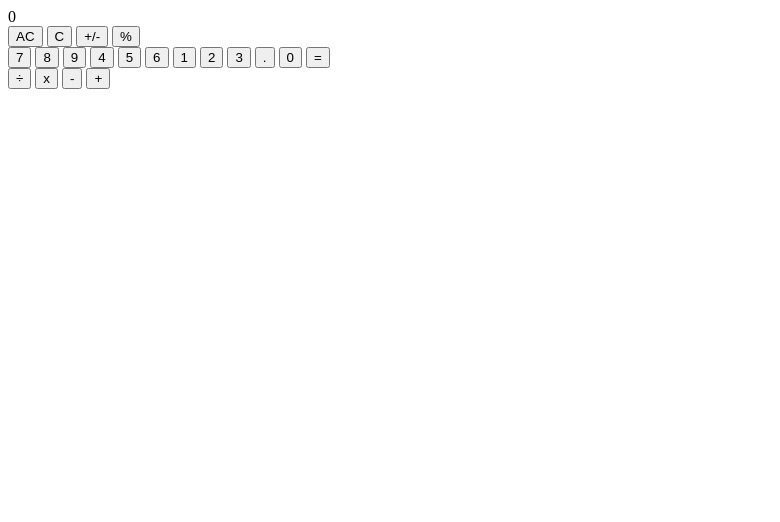
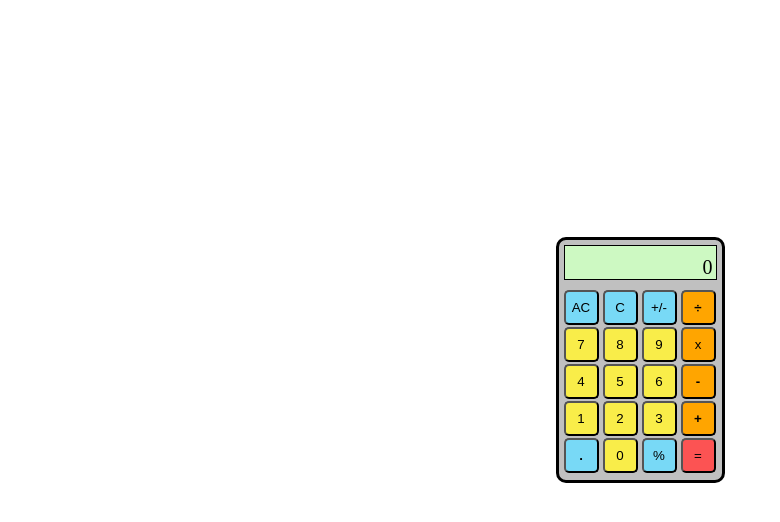
Before and after one commit to spookywookie73/odin-calculator, a plain HTML site: page index.html in a window 1280 px wide. Shown: the whole page, without its empty margins (0-780 px from the left). Drawn offline with Linux system fonts and the light colour scheme.

Commit message:
Style calculator in CSS

```diff
--- a/index.html
+++ b/index.html
@@ -9,31 +9,31 @@
   <body>
     <div class="container">
       <div class="display">0</div>
-      <div class="functions">
+      <div class="btn-cont">
+        <div class="buttons">
           <button class="function-btn">AC</button>
           <button class="function-btn">C</button>
           <button class="function-btn">+/-</button>
-        <button class="function-btn">%</button>
-      </div>
-      <div class="numbers">
+          <button class="op-btns" id="bigger-font">÷</button>
+
           <button class="num-btns">7</button>
           <button class="num-btns">8</button>
           <button class="num-btns">9</button>
+          <button class="op-btns">x</button>
           <button class="num-btns">4</button>
           <button class="num-btns">5</button>
           <button class="num-btns">6</button>
+          <button class="op-btns" id="bigger-font">-</button>
           <button class="num-btns">1</button>
           <button class="num-btns">2</button>
           <button class="num-btns">3</button>
-        <button class="num-btns">.</button>
+          <button class="op-btns" id="bigger-font">+</button>
+
+          <button class="function-btn" id="bigger-font">.</button>
           <button class="num-btns">0</button>
-        <button class="num-btns">=</button>
+          <button class="function-btn">%</button>
+          <button class="op-btns" id="equal-btn">=</button>
         </div>
-      <div class="operators">
-        <button class="op-btns">÷</button>
-        <button class="op-btns">x</button>
-        <button class="op-btns">-</button>
-        <button class="op-btns">+</button>
       </div>
     </div>
 
--- a/styles.css
+++ b/styles.css
@@ -0,0 +1,58 @@
+body {
+  display: flex;
+  justify-content: center;
+  align-items: center;
+  margin-top: 50px;
+  height: 75vh;
+  padding: 10px;
+}
+
+.container {
+  width: 153px;
+  height: 230px;
+  border-style: solid;
+  border-radius: 10px;
+  padding: 5px 5px 5px 5px;
+  background-color: silver;
+}
+
+.btn-cont {
+  padding-top: 10px;
+}
+
+button {
+  width: 35px;
+  height: 35px;
+  margin-bottom: 2px;
+  border-radius: 5px;
+}
+
+.display {
+  display: flex;
+  justify-content: right;
+  padding-top: 10px;
+  padding-right: 3px;
+  border: 1px solid #000;
+  background-color: rgb(205, 249, 194);
+  font-size: 20px;
+}
+
+.function-btn {
+  background-color: rgb(120, 217, 246);
+}
+
+.op-btns {
+  background-color: orange;
+}
+
+.num-btns {
+  background-color: rgb(249, 237, 73);
+}
+
+#equal-btn {
+  background-color: rgb(252, 83, 83);
+}
+
+#bigger-font {
+  font-weight: bold;
+}
```
Lines whose indentation alone changed are shown as unchanged.
